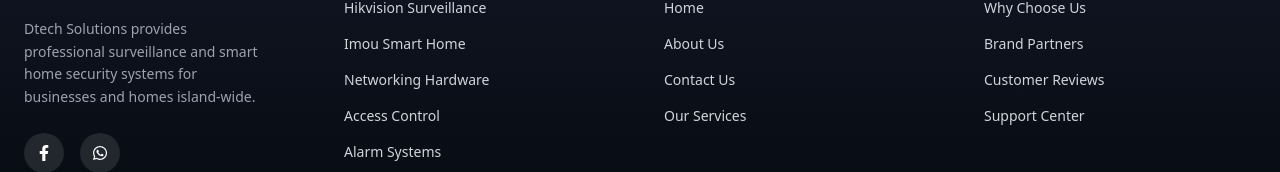
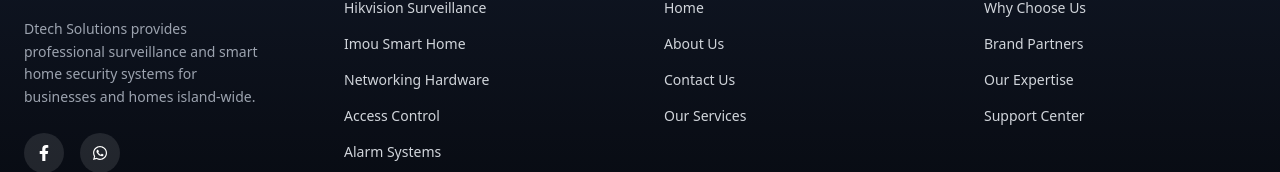
Before and after one commit to VichiniVimarshani/dtech-website, a Next.js app: page / in a window 1280 px wide. Shown: the part 3448-3620 px from the top of the page. Built offline with nearby package versions, Linux system fonts and the light colour scheme.

Commit message:
missing changes

```diff
--- a/components/Footer.jsx
+++ b/components/Footer.jsx
@@ -68,7 +68,7 @@ export default function Footer() {
             <ul className="space-y-4 text-sm">
               <li><FooterLink href="/#why-choose">Why Choose Us</FooterLink></li>
               <li><FooterLink href="/#brand-partners">Brand Partners</FooterLink></li>
-              <li><FooterLink href="/#reviews">Customer Reviews</FooterLink></li>
+              <li><FooterLink href="/about">Our Expertise</FooterLink></li>
               <li><FooterLink href="/contact">Support Center</FooterLink></li>
             </ul>
           </div>
```
